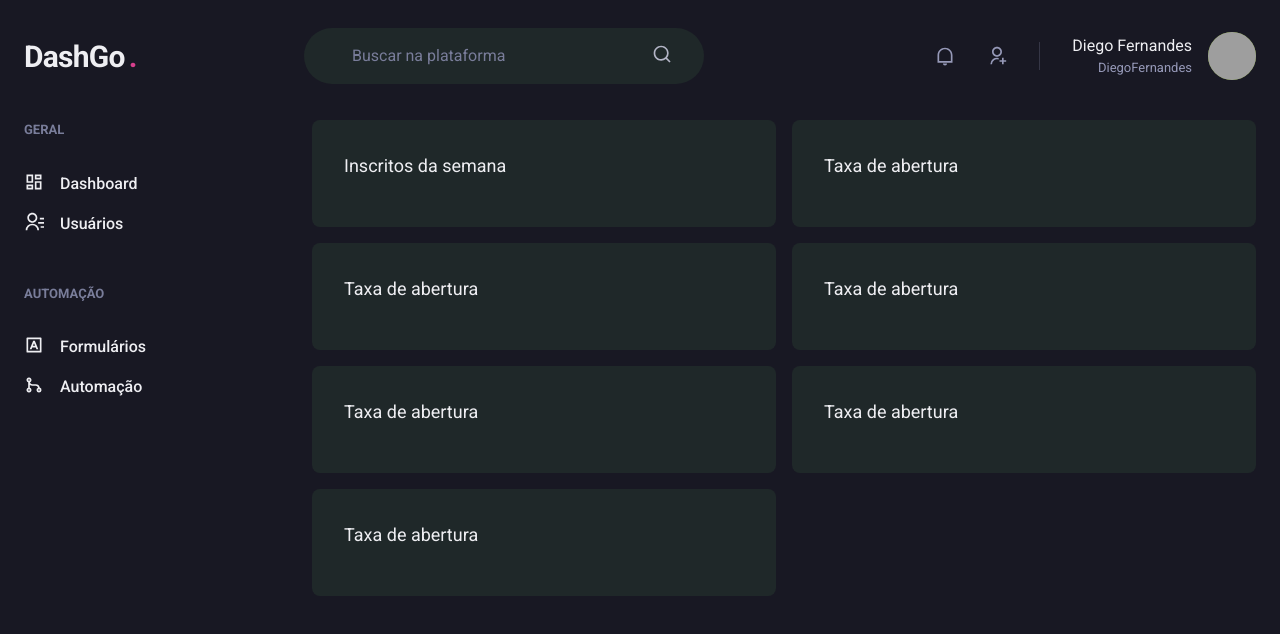
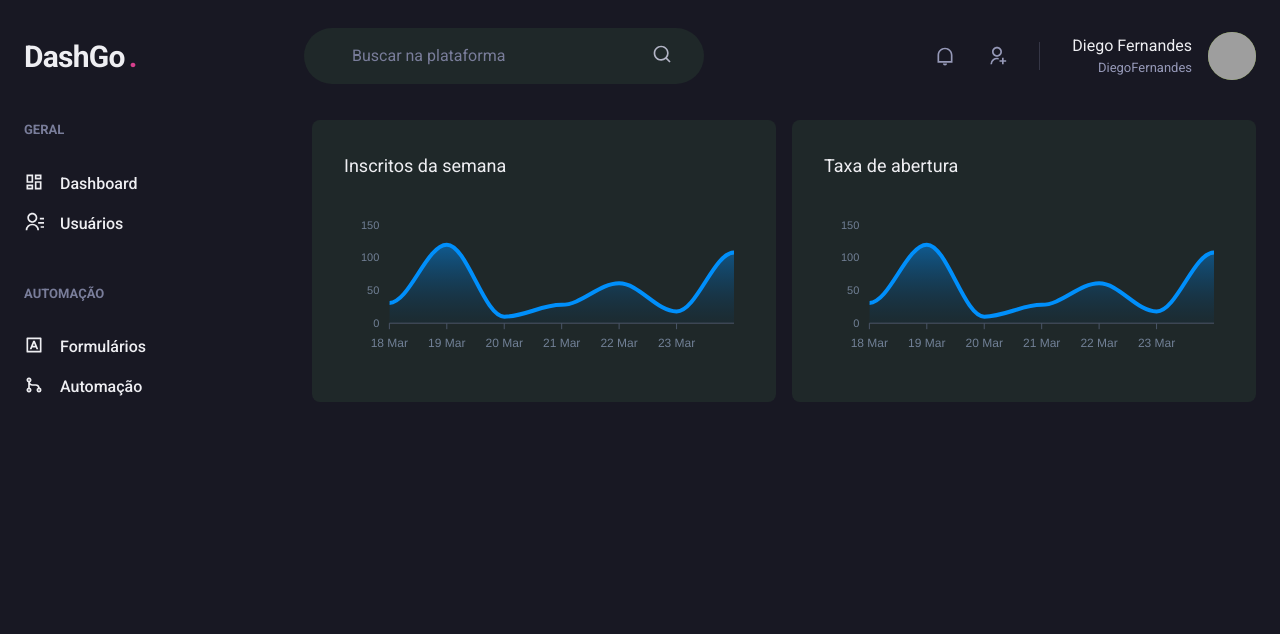
Before and after one commit to virtorodrigues/dashgo, a Next.js app: page /dashboard in a window 1280 px wide. Shown: the top 634 px of the page. Built offline with nearby package versions, Linux system fonts and the light colour scheme; grey boxes are pictures that could not be loaded.

Commit message:
create dashboard page

```diff
--- a/package.json
+++ b/package.json
@@ -12,9 +12,11 @@
     "@chakra-ui/react": "^1.7.4",
     "@emotion/react": "^11.7.1",
     "@emotion/styled": "^11.6.0",
+    "apexcharts": "^3.33.0",
     "framer-motion": "^6.2.1",
     "next": "12.0.8",
     "react": "17.0.2",
+    "react-apexcharts": "^1.3.9",
     "react-dom": "17.0.2",
     "react-icons": "^4.3.1"
   },
--- a/src/pages/dashboard.tsx
+++ b/src/pages/dashboard.tsx
@@ -1,6 +1,63 @@
-import { Box, Flex, SimpleGrid, Text } from "@chakra-ui/react";
+import { Box, Flex, SimpleGrid, Text, theme } from "@chakra-ui/react";
 import { Header } from "./components/Header";
 import Sidebar from "./components/Sidebar";
+import dynamic from "next/dynamic";
+
+const Chart = dynamic(() => import('react-apexcharts'), {
+  ssr: false
+});
+
+const dasdas = {
+  chart: {
+    toolbar: {
+      show: false,
+    },
+    zoom: {
+      enabled: false
+    },
+    foreColor: theme.colors.gray[500],
+  },
+  grid: {
+    show: false,
+  },
+  dataLabels: {
+    enabled: false,
+  },
+  tooltip: {
+    enabled: false,
+  },
+  xaxis: {
+    type: 'datetime',
+    axisBorder: {
+      color: theme.colors.gray[600]
+    },
+    axisTicks: {
+      color: theme.colors.gray[600]
+    },
+    categories: [
+      '2021-03-18T00:00:00.000Z',
+      '2021-03-19T00:00:00.000Z',
+      '2021-03-20T00:00:00.000Z',
+      '2021-03-21T00:00:00.000Z',
+      '2021-03-22T00:00:00.000Z',
+      '2021-03-23T00:00:00.000Z',
+      '2021-03-24T00:00:00.000Z',
+    ],
+  },
+  fill: {
+    opacity: 0.3,
+    type: 'gradient',
+    gradient: {
+      shade: 'dark',
+      opacityFrom: 0.7,
+      opacityTo: 0.3
+    }
+  }
+};
+
+const series = [
+  { name: 'series1', data: [31, 120, 10, 28, 61, 18, 108] }
+];
 
 export default function Dashboard() {
   return (
@@ -29,8 +86,10 @@
             p="8"
             bg="gray.800"
             borderRadius={8}
+            pb="4"
           >
             <Text fontSize="lg" mb="4">Inscritos da semana</Text>
+            <Chart options={dasdas} series={series} type="area" height={160} />
           </Box>
           <Box
             p="8"
@@ -38,42 +97,10 @@
             borderRadius={8}
           >
             <Text fontSize="lg" mb="4">Taxa de abertura</Text>
+            <Chart options={dasdas} series={series} type="area" height={160} />
+
           </Box>
-          <Box
-            p="8"
-            bg="gray.800"
-            borderRadius={8}
-          >
-            <Text fontSize="lg" mb="4">Taxa de abertura</Text>
-          </Box>
-          <Box
-            p="8"
-            bg="gray.800"
-            borderRadius={8}
-          >
-            <Text fontSize="lg" mb="4">Taxa de abertura</Text>
-          </Box>
-          <Box
-            p="8"
-            bg="gray.800"
-            borderRadius={8}
-          >
-            <Text fontSize="lg" mb="4">Taxa de abertura</Text>
-          </Box>
-          <Box
-            p="8"
-            bg="gray.800"
-            borderRadius={8}
-          >
-            <Text fontSize="lg" mb="4">Taxa de abertura</Text>
-          </Box>
-          <Box
-            p="8"
-            bg="gray.800"
-            borderRadius={8}
-          >
-            <Text fontSize="lg" mb="4">Taxa de abertura</Text>
-          </Box>
+
 
         </SimpleGrid>
       </Flex>
```
Also changed, not shown: 1 other file (tests, documents, lock files or other folders).
